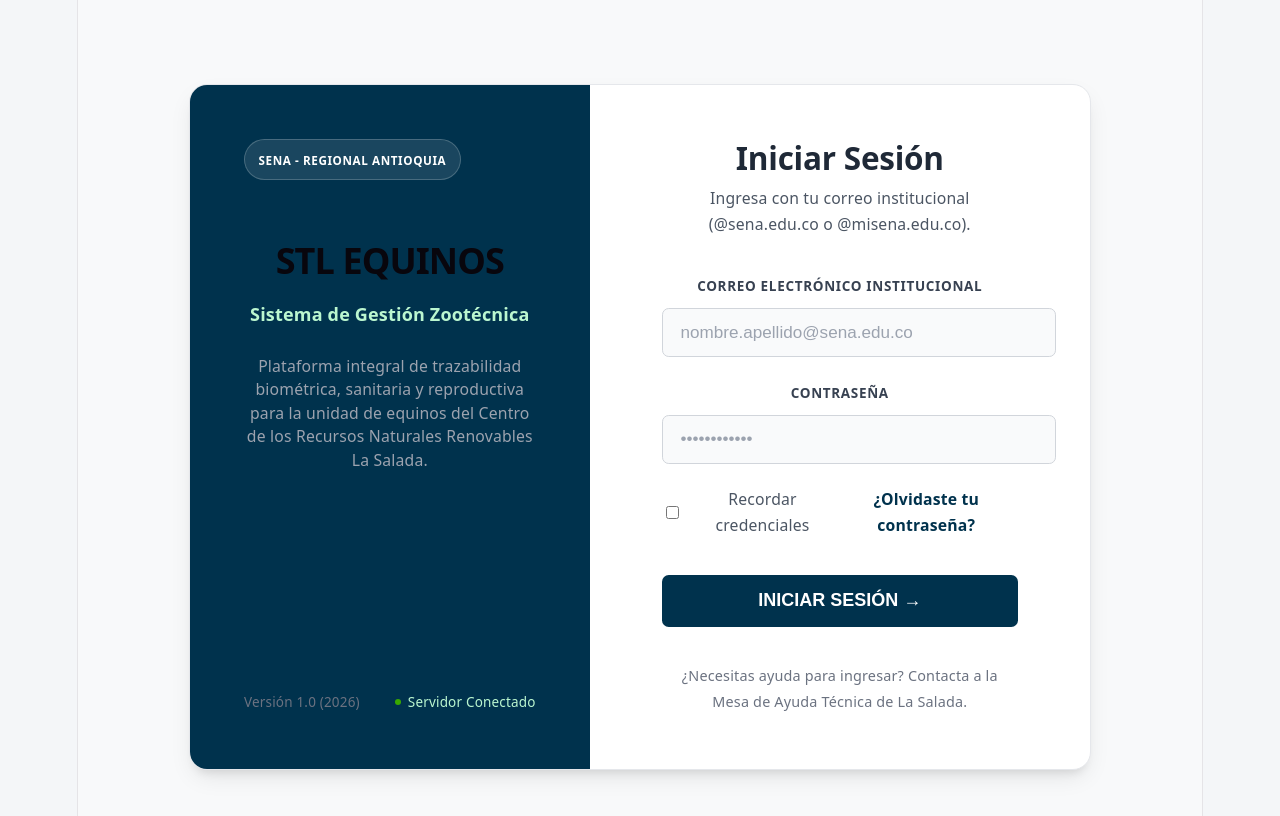
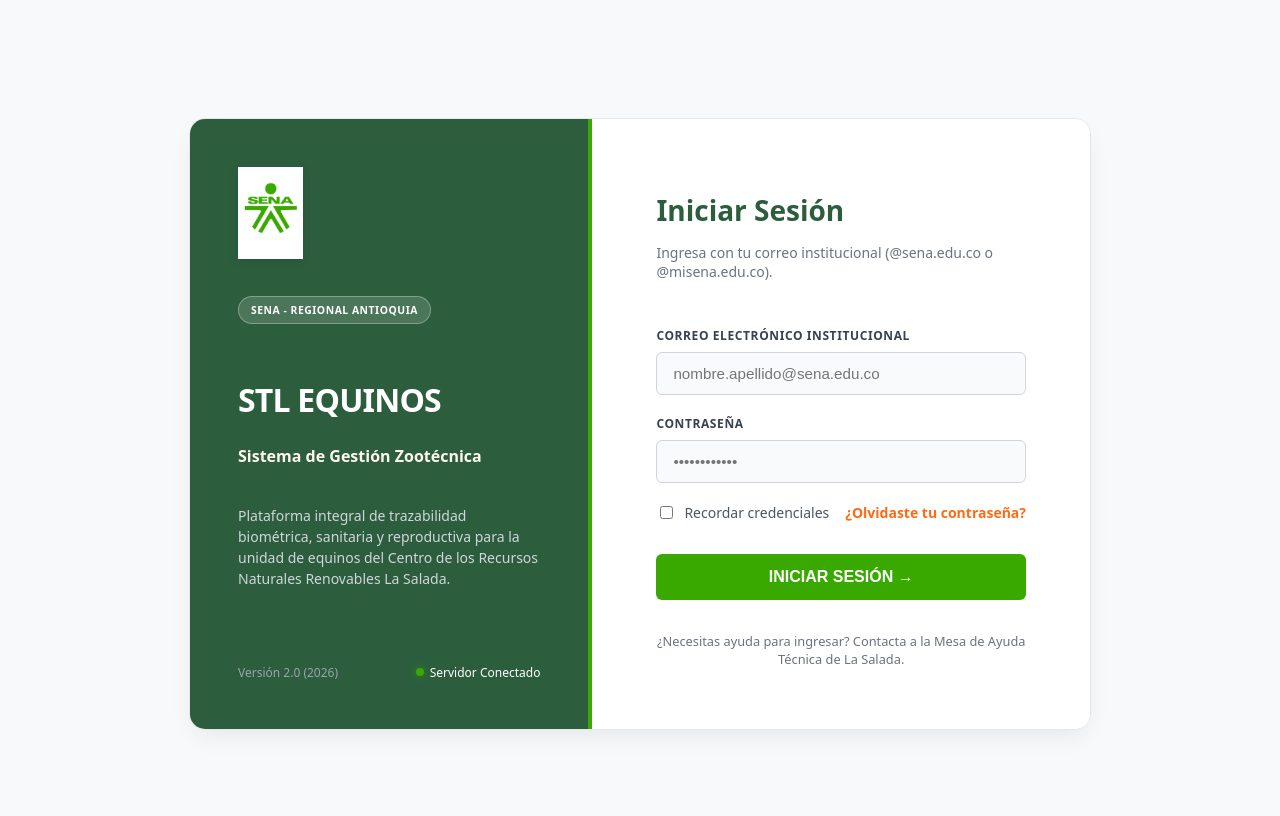
Before and after one commit to samuelospij/frontend-STLequinos, a React (Vite) app: page / in a window 1280 px wide. Shown: the top 816 px of the page. Built offline with nearby package versions, Linux system fonts and the light colour scheme.

Commit message:
Refactor de todo el diseño visual y el logo

```diff
--- a/src/components/Navbar.jsx
+++ b/src/components/Navbar.jsx
@@ -1,16 +1,23 @@
 import React from 'react';
+import senaLogo from '../assets/sena_logo.png';
 import './Navbar.css';
 
-export default function Navbar() {
+export default function Navbar({ usuarioActivo }) {
   return (
     <header className="sena-navbar">
       <div className="navbar-brand">
-        <span className="sena-logo-text">SENA</span>
-        <span className="divider">|</span>
-        <span className="project-title">STL Equinos - Sede La Salada</span>
+        <img src={senaLogo} alt="SENA Logo" className="navbar-logo" />
+        <div className="navbar-titles">
+          <span className="sena-logo-text">SENA</span>
+          <span className="divider">|</span>
+          <span className="project-title">STL Equinos - Sede La Salada</span>
+        </div>
       </div>
+
       <div className="navbar-user">
-        <span className="role-badge">Persona 1</span>
+        <span className="role-badge">
+          {usuarioActivo?.nombre || 'Usuario'} ({usuarioActivo?.rol || 'Invitado'})
+        </span>
       </div>
     </header>
   );
--- a/src/index.css
+++ b/src/index.css
@@ -1,111 +1,36 @@
 :root {
-  --text: #6b6375;
-  --text-h: #08060d;
-  --bg: #fff;
-  --border: #e5e4e7;
-  --code-bg: #f4f3ec;
-  --accent: #aa3bff;
-  --accent-bg: rgba(170, 59, 255, 0.1);
-  --accent-border: rgba(170, 59, 255, 0.5);
-  --social-bg: rgba(244, 243, 236, 0.5);
-  --shadow:
-    rgba(0, 0, 0, 0.1) 0 10px 15px -3px, rgba(0, 0, 0, 0.05) 0 4px 6px -2px;
-
-  --sans: system-ui, 'Segoe UI', Roboto, sans-serif;
-  --heading: system-ui, 'Segoe UI', Roboto, sans-serif;
-  --mono: ui-monospace, Consolas, monospace;
-
-  font: 18px/145% var(--sans);
-  letter-spacing: 0.18px;
-  color-scheme: light dark;
-  color: var(--text);
-  background: var(--bg);
-  font-synthesis: none;
-  text-rendering: optimizeLegibility;
-  -webkit-font-smoothing: antialiased;
-  -moz-osx-font-smoothing: grayscale;
-
-  @media (max-width: 1024px) {
-    font-size: 16px;
-  }
-}
-
-@media (prefers-color-scheme: dark) {
-  :root {
-    --text: #9ca3af;
-    --text-h: #f3f4f6;
-    --bg: #16171d;
-    --border: #2e303a;
-    --code-bg: #1f2028;
-    --accent: #c084fc;
-    --accent-bg: rgba(192, 132, 252, 0.15);
-    --accent-border: rgba(192, 132, 252, 0.5);
-    --social-bg: rgba(47, 48, 58, 0.5);
-    --shadow:
-      rgba(0, 0, 0, 0.4) 0 10px 15px -3px, rgba(0, 0, 0, 0.25) 0 4px 6px -2px;
-  }
-
-  #social .button-icon {
-    filter: invert(1) brightness(2);
-  }
+  --sena-verde: #39A900;
+  --sena-verde-oscuro: #2C5E3E;
+  --sena-naranja: #FF6A13;
+  --sena-naranja-claro: #FFF7ED;
+  --fondo-pesebrera: #F8F9FA;
+  --texto-principal: #1F2937;
+  --texto-secundario: #6B7280;
+  --borde: #E5E7EB;
 }
 
 body {
+  background-color: var(--fondo-pesebrera) !important;
+  color: var(--texto-principal) !important;
   margin: 0;
+  font-family: system-ui, -apple-system, BlinkMacSystemFont, 'Segoe UI', Roboto, sans-serif;
+  -webkit-font-smoothing: antialiased;
 }
 
-#root {
-  width: 1126px;
-  max-width: 100%;
-  margin: 0 auto;
-  text-align: center;
-  border-inline: 1px solid var(--border);
-  min-height: 100svh;
+.app-layout {
   display: flex;
   flex-direction: column;
-  box-sizing: border-box;
+  min-height: 100vh;
 }
 
-h1,
-h2 {
-  font-family: var(--heading);
-  font-weight: 500;
-  color: var(--text-h);
+.app-body {
+  display: flex;
+  flex: 1;
 }
 
-h1 {
-  font-size: 56px;
-  letter-spacing: -1.68px;
-  margin: 32px 0;
-  @media (max-width: 1024px) {
-    font-size: 36px;
-    margin: 20px 0;
-  }
+.app-content {
+  flex: 1;
+  padding: 2rem;
+  background-color: var(--fondo-pesebrera) !important;
+  overflow-y: auto;
 }
-h2 {
-  font-size: 24px;
-  line-height: 118%;
-  letter-spacing: -0.24px;
-  margin: 0 0 8px;
-  @media (max-width: 1024px) {
-    font-size: 20px;
-  }
-}
-p {
-  margin: 0;
-}
-
-code,
-.counter {
-  font-family: var(--mono);
-  display: inline-flex;
-  border-radius: 4px;
-  color: var(--text-h);
-}
-
-code {
-  font-size: 15px;
-  line-height: 135%;
-  padding: 4px 8px;
-  background: var(--code-bg);
-}
--- a/src/views/Login.css
+++ b/src/views/Login.css
@@ -3,7 +3,7 @@
   display: flex;
   align-items: center;
   justify-content: center;
-  background-color: #F8F9FA;
+  background-color: var(--fondo-pesebrera, #F8F9FA);
   padding: 1.5rem;
   font-family: system-ui, -apple-system, 'Segoe UI', Roboto, sans-serif;
 }
@@ -16,7 +16,7 @@
   max-width: 900px;
   border-radius: 1rem;
   overflow: hidden;
-  box-shadow: 0 10px 25px -5px rgba(0, 0, 0, 0.1), 0 8px 10px -6px rgba(0, 0, 0, 0.1);
+  box-shadow: 0 10px 25px -5px rgba(0, 0, 0, 0.08);
   border: 1px solid #E5E7EB;
 }
 
@@ -27,13 +27,15 @@
   }
 }
 
+/* Panel Institucional - Eliminado el azul, ahora es Verde Oscuro SENA */
 .login-brand-section {
-  background-color: #00324D;
+  background-color: #2C5E3E;
   padding: 2.5rem 2rem;
   color: #FFFFFF;
   display: flex;
   flex-direction: column;
   justify-content: center;
+  border-right: 4px solid #39A900; /* Línea divisoria Verde SENA */
 }
 
 @media (min-width: 768px) {
@@ -45,8 +47,8 @@
 
 .brand-badge {
   display: inline-block;
-  background-color: rgba(255, 255, 255, 0.1);
-  border: 1px solid rgba(255, 255, 255, 0.2);
+  background-color: rgba(255, 255, 255, 0.15);
+  border: 1px solid rgba(255, 255, 255, 0.3);
   padding: 0.375rem 0.75rem;
   border-radius: 9999px;
   font-size: 0.65rem;
@@ -67,13 +69,13 @@
 .brand-subtitle {
   font-size: 1rem;
   font-weight: 600;
-  color: #BBF7D0;
+  color: #FFF7ED; /* Blanco cálido para resaltar */
   margin-bottom: 1.5rem;
 }
 
 .brand-description {
   font-size: 0.875rem;
-  color: #9CA3AF;
+  color: #D1D5DB;
   line-height: 1.5;
   margin-bottom: auto;
 }
@@ -81,7 +83,7 @@
 .brand-footer {
   margin-top: 3rem;
   font-size: 0.75rem;
-  color: #6B7280;
+  color: #9CA3AF;
   display: flex;
   justify-content: space-between;
   align-items: center;
@@ -91,14 +93,15 @@
   display: flex;
   align-items: center;
   gap: 0.375rem;
-  color: #BBF7D0;
+  color: #FFFFFF;
 }
 
 .status-dot {
-  width: 6px;
-  height: 6px;
-  background-color: #39A900;
+  width: 8px;
+  height: 8px;
+  background-color: #39A900; /* Punto Verde SENA */
   border-radius: 50%;
+  box-shadow: 0 0 8px rgba(57, 169, 0, 0.6);
 }
 
 .login-form-section {
@@ -106,6 +109,7 @@
   display: flex;
   flex-direction: column;
   justify-content: center;
+  background-color: #FFFFFF;
 }
 
 @media (min-width: 768px) {
@@ -122,13 +126,13 @@
 .login-form-header h2 {
   font-size: 1.75rem;
   font-weight: 700;
-  color: #1F2937;
+  color: #2C5E3E; /* Título en Verde Oscuro */
   margin-bottom: 0.5rem;
 }
 
 .login-form-header p {
   font-size: 0.875rem;
-  color: #4B5563;
+  color: #6B7280;
 }
 
 .login-error-msg {
@@ -165,17 +169,14 @@
   color: #1F2937;
   background-color: #F9FAFB;
   transition: all 0.2s;
+  box-sizing: border-box;
 }
 
 .login-input:focus {
   outline: none;
-  border-color: #39A900;
+  border-color: #39A900; /* Foco en Verde SENA */
   background-color: #FFFFFF;
   box-shadow: 0 0 0 3px rgba(57, 169, 0, 0.1);
-}
-
-.login-input::placeholder {
-  color: #9CA3AF;
 }
 
 .login-options {
@@ -194,19 +195,19 @@
 }
 
 .login-forgot-link {
-  color: #00324D;
+  color: #FF6A13; /* Enlace en Naranja SENA */
   font-weight: 600;
   text-decoration: none;
   transition: color 0.2s;
 }
 
 .login-forgot-link:hover {
-  color: #39A900;
+  color: #D9530B;
 }
 
 .btn-login {
   width: 100%;
-  background-color: #00324D;
+  background-color: #39A900; /* Botón Principal Verde SENA */
   color: #FFFFFF;
   font-weight: 600;
   padding: 0.875rem;
@@ -218,12 +219,7 @@
 }
 
 .btn-login:hover {
-  background-color: #002233;
-}
-
-.btn-login:disabled {
-  background-color: #9CA3AF;
-  cursor: not-allowed;
+  background-color: #2C5E3E; /* Hover a Verde Oscuro */
 }
 
 .login-help-text {
--- a/src/views/Login.jsx
+++ b/src/views/Login.jsx
@@ -1,53 +1,27 @@
 import React, { useState } from 'react';
+import senaLogo from '../assets/sena_logo.png'; /* Corrección de extensión a .png */
 import './Login.css';
 
 export default function Login({ onLoginSuccess }) {
-  const [credenciales, setCredenciales] = useState({
-    correo: '',
-    password: ''
-  });
-
+  const [credenciales, setCredenciales] = useState({ correo: '', password: '' });
   const [error, setError] = useState('');
   const [isLoading, setIsLoading] = useState(false);
 
-  // Arreglo de usuarios quemado para simular la base de datos y el RBAC
   const usuariosRegistrados = [
-    {
-      id: 1,
-      correo: 'admin.salada@sena.edu.co',
-      password: 'admin123',
-      nombre: 'Administrador Principal',
-      rol: 'Administrador'
-    },
-    {
-      id: 2,
-      correo: 'instructor@sena.edu.co',
-      password: 'instructor123',
-      nombre: 'Instructor Zootecnia',
-      rol: 'Instructor'
-    },
-    {
-      id: 3,
-      correo: 'aprendiz@misena.edu.co',
-      password: 'aprendiz123',
-      nombre: 'Aprendiz Operario',
-      rol: 'Aprendiz'
-    }
+    { id: 1, correo: 'admin.salada@sena.edu.co', password: 'admin123', nombre: 'Administrador Principal', rol: 'Administrador' },
+    { id: 2, correo: 'instructor@sena.edu.co', password: 'instructor123', nombre: 'Instructor Zootecnia', rol: 'Instructor' },
+    { id: 3, correo: 'aprendiz@misena.edu.co', password: 'aprendiz123', nombre: 'Aprendiz Operario', rol: 'Aprendiz' }
   ];
 
   const handleChange = (e) => {
-    setCredenciales({
-      ...credenciales,
-      [e.target.name]: e.target.value
-    });
-    setError(''); // Limpia el error al escribir
+    setCredenciales({ ...credenciales, [e.target.name]: e.target.value });
+    setError('');
   };
 
   const handleSubmit = (e) => {
     e.preventDefault();
     setIsLoading(true);
 
-    // Simulación de latencia de red (800ms)
     setTimeout(() => {
       if (!credenciales.correo || !credenciales.password) {
         setError('Por favor, ingresa tu correo y contraseña.');
@@ -60,13 +34,10 @@ export default function Login({ onLoginSuccess }) {
       );
 
       if (usuarioAutenticado) {
-        // En una app real, guardaríamos el token/usuario en localStorage o Context
-        // Aquí pasamos los datos del usuario al App.jsx para permitir el acceso
         onLoginSuccess(usuarioAutenticado);
       } else {
         setError('Credenciales incorrectas. Verifica tu correo institucional o contraseña.');
       }
-
       setIsLoading(false);
     }, 800);
   };
@@ -75,8 +46,15 @@ export default function Login({ onLoginSuccess }) {
     <div className="login-page-container">
       <div className="login-card">
 
-        {/* Sección de Marca - Panel Izquierdo */}
+        {/* Panel Izquierdo Institucional */}
         <div className="login-brand-section">
+          <div style={{ marginBottom: '2rem' }}>
+            <img
+              src={senaLogo}
+              alt="Logo SENA"
+              style={{ width: '65px', height: 'auto', objectFit: 'contain', filter: 'drop-shadow(0px 2px 4px rgba(0,0,0,0.1))' }}
+            />
+          </div>
           <span className="brand-badge">SENA - Regional Antioquia</span>
           <h1 className="brand-title">STL EQUINOS</h1>
           <h3 className="brand-subtitle">Sistema de Gestión Zootécnica</h3>
@@ -85,14 +63,14 @@ export default function Login({ onLoginSuccess }) {
           </p>
 
           <div className="brand-footer">
-            <span>Versión 1.0 (2026)</span>
+            <span>Versión 2.0 (2026)</span>
             <span className="status-indicator">
               <span className="status-dot"></span> Servidor Conectado
             </span>
           </div>
         </div>
 
-        {/* Sección de Formulario - Panel Derecho */}
+        {/* Panel Derecho de Formulario */}
         <div className="login-form-section">
           <div className="login-form-header">
             <h2>Iniciar Sesión</h2>
```
Also changed, not shown: src/components/Navbar.css (+35 -16 lines), src/views/ReportesAdmin.jsx (+11 -101 lines), src/assets/sena_logo.png (added).
